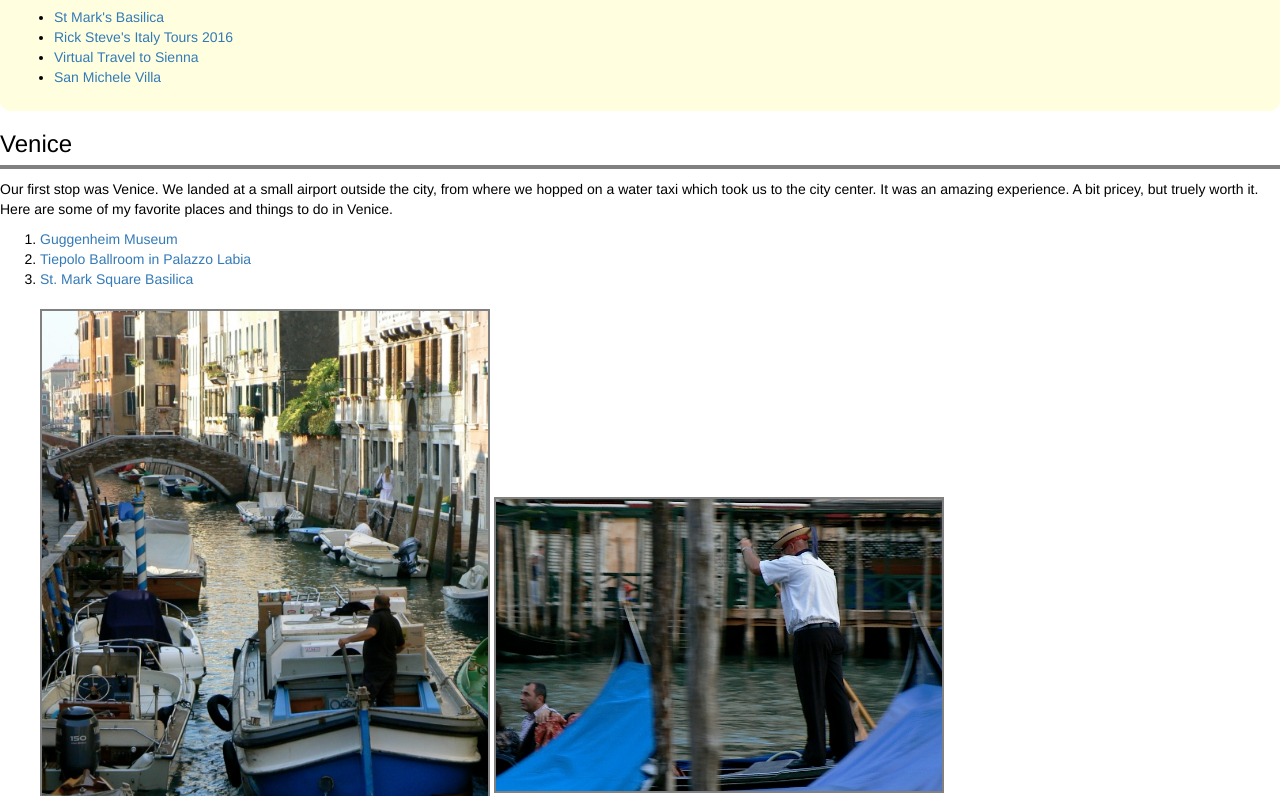
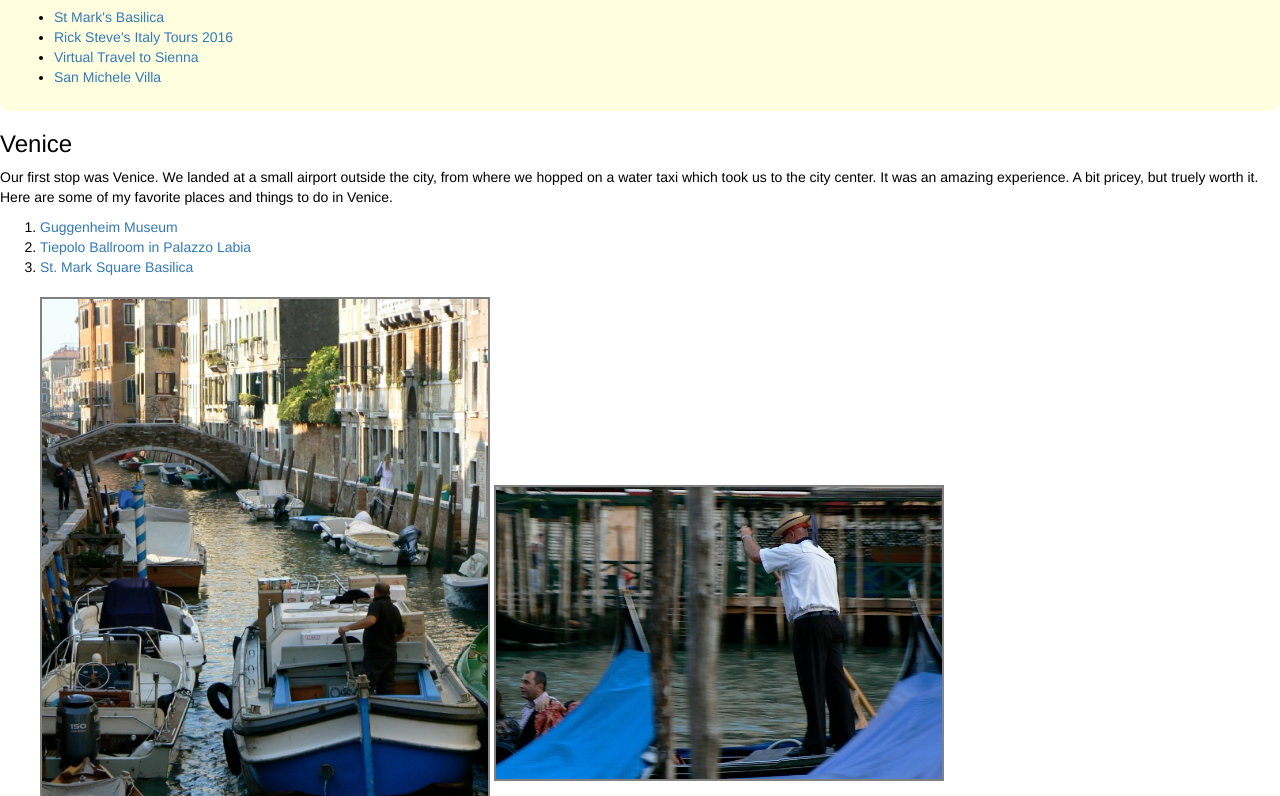
Before and after one commit to Avahan1/avahan1.github.io, a plain HTML site: page Travel.html in a window 1280 px wide. Shown: the part 844-1640 px from the top of the page. Drawn offline with nearby package versions, Linux system fonts and the light colour scheme.

Commit message:
remove style 3

```diff
--- a/Travel.html
+++ b/Travel.html
@@ -94,12 +94,7 @@
     </div>
 
     <h3>Venice</h3>
-    <style>
-        h3 {
-          border-bottom: solid 4px gray;
-          padding-bottom: 8px;
-        }
-    </style>
+
     <p> Our first stop was Venice. We landed at a small airport outside the city, from where we hopped on a water taxi which took us to the city center.
     It was an amazing experience. A bit pricey, but truely worth it. Here are some of my favorite places and things to do in Venice.</p>
 
```
